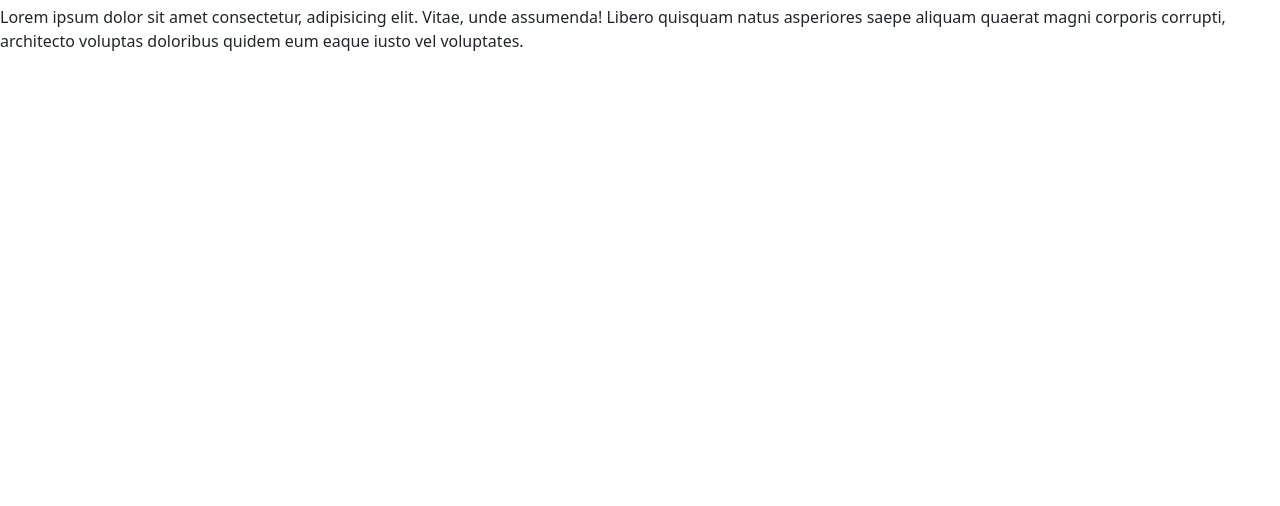
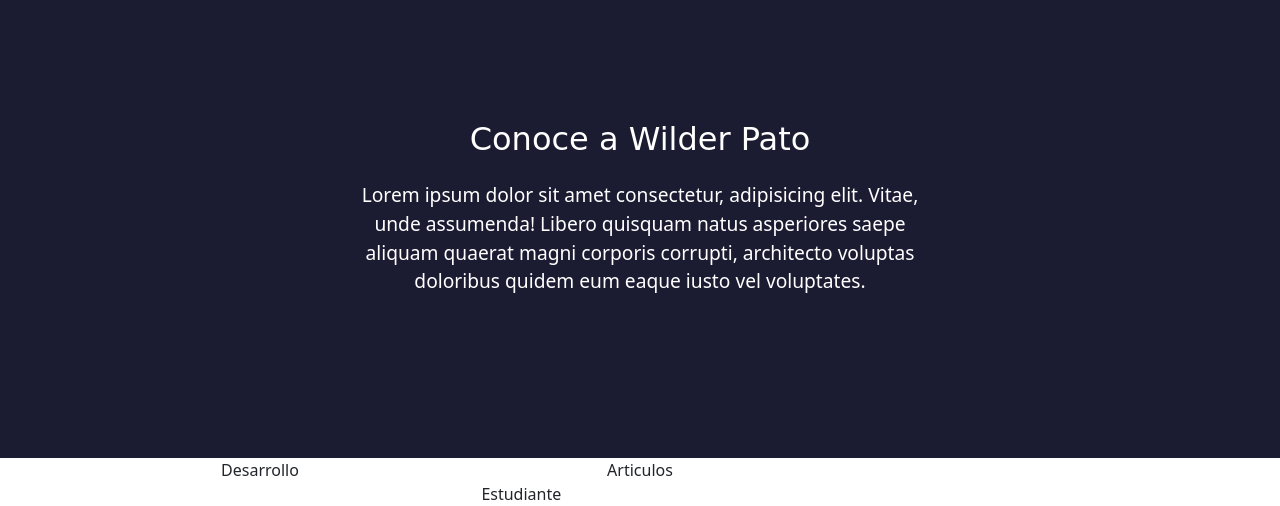
Before and after one commit to wilderxD/portafolio-bootstrap, a plain HTML site: page index.html in a window 1280 px wide. Shown: the part 889-1395 px from the top of the page. Before the commit the page ends 958 px from the top, so only its background shows below. Drawn offline with nearby package versions, Linux system fonts and the light colour scheme; a web font is replaced by a local one.

Commit message:
Quinto commit

```diff
--- a/index.html
+++ b/index.html
@@ -57,11 +57,30 @@
             <img class="hero-inferior-imagen img-fluid" src="imagenes/hero-inferior.svg" alt="monitor, laptop, y logo de lenguajes de programacion">
         </div>
     </section>
-
-    <section>
-        <div>
-            <h2>Conoce a Wilder Pato</h2>
-            <p>Lorem ipsum dolor sit amet consectetur, adipisicing elit. Vitae, unde assumenda! Libero quisquam natus asperiores saepe aliquam quaerat magni corporis corrupti, architecto voluptas doloribus quidem eum eaque iusto vel voluptates.</p>
+    <!-- Sobre mi-->
+    <section class="sobre-mi seccion-oscura">
+        <div class="contenedor">
+            <h2 class="seccion-titulo ">Conoce a Wilder Pato</h2>
+            <p class="seccion-texto">Lorem ipsum dolor sit amet consectetur, adipisicing elit. Vitae, unde assumenda! Libero quisquam natus asperiores saepe aliquam quaerat magni corporis corrupti, architecto voluptas doloribus quidem eum eaque iusto vel voluptates.</p>
+        </div>
+    </section>
+    <!-- Experiencia-->
+    <section calss="experiencia seccion-clara">
+        <div class="container text-center">
+            <div class="row">
+                <!-- Desarrollo Web -->
+                <div class="col-12 col-md-4">
+                    Desarrollo
+                </div>
+                <!-- Articulos -->
+                <div class="col-12 col-md-4">
+                    Articulos
+                </div">
+                <!-- Estudiante -->
+                <div class="col-12 col-md-4">
+                    Estudiante
+                </div>
+            </div>
         </div>
     </section>
 
--- a/style.css
+++ b/style.css
@@ -20,6 +20,26 @@ section{
 h1{
     font-size: 2.5rem;
     font-family: "Rubik Dirt", cursive;
+}
+
+.seccion-oscura{
+    color: white;
+    background-color: #1b1b32;
+}
+
+.seccion-clara{
+    color: black;
+    background-color: white;
+}
+
+.seccion-titulo{
+    font-size: 2rem;
+    padding: 15px 0;
+    font-family: 'Rubik Dirt', cursive;
+}
+
+.seccion-texto{
+    font-size: 1.2rem;
 }
 
 /* Seccion hero principal */
@@ -47,7 +67,25 @@ h1{
     width: 600px;
 }
 
+/* Seccion Sobre mi */
+.sobre-mi{
+    height: 500px;
+    padding: 10px;
+}
+.sobre-mi .contenedor{
+    max-width: 600px;
+    text-align: center;
+}
 
+/* Experiencia */
+.experencia{
+    padding: 40px;
+}
+.experiencia .row div {
+    height: 250px;
+    background-color: purple;
+    border: 3px solid orange;
+}
 
 /* Adaptable (responsivo) */
 @media screen and (max-width: 767px){
```
